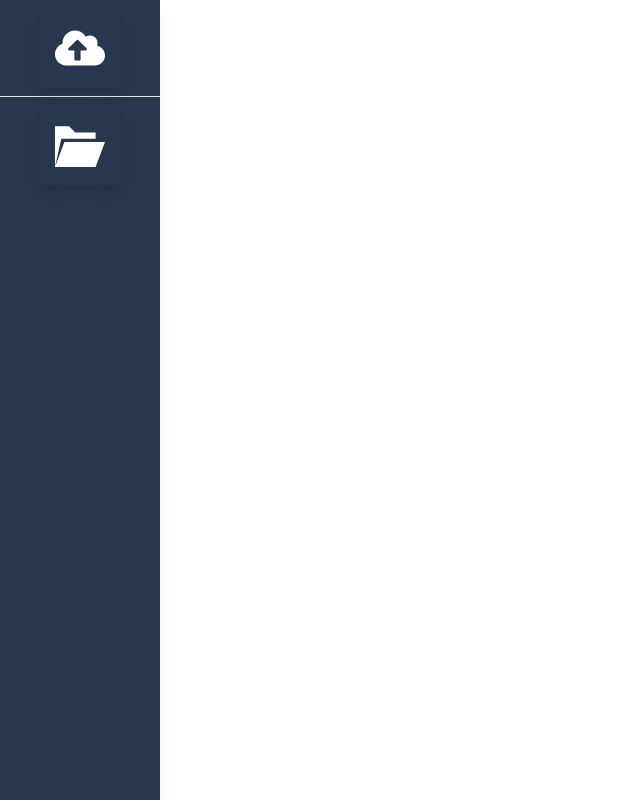
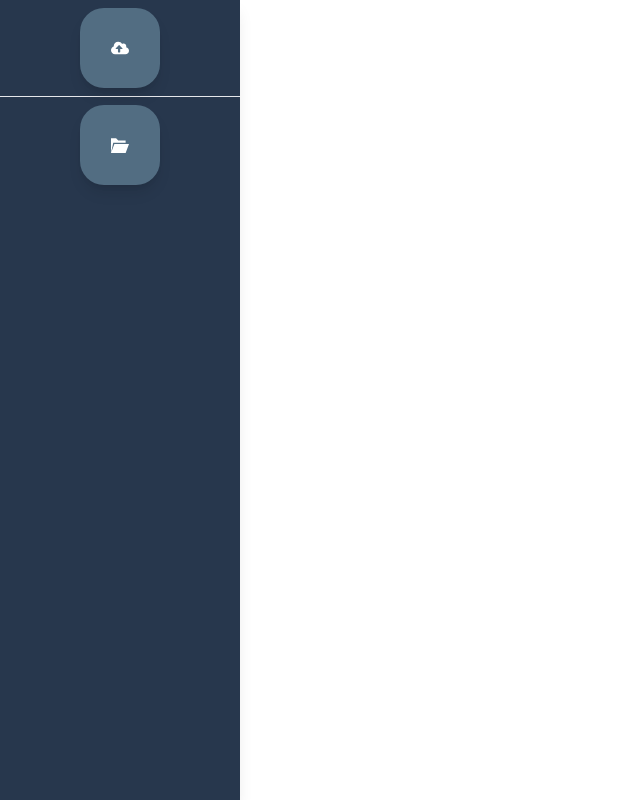
Before and after one commit to Waleed2660/nimbus-ui, a React (Create React App) app: page / in a window 1280 px wide. Shown: the whole page, without its empty margins (0-640 px from the left). Built offline with nearby package versions, Linux system fonts and the light colour scheme.

Commit message:
added some misc fixes

```diff
--- a/src/App.jsx
+++ b/src/App.jsx
@@ -1,9 +1,11 @@
-import Sidebar from './components/sidebar'; // Import Sidebar component
+import Sidebar from './components/sidebar';
+import Container from './components/container';
 
 function App() {
   return (
-    <div className="flex">
+    <div className="flex bg-primary">
       <Sidebar />
+      <Container />
     </div>
   );
 }
--- /dev/null
+++ b/src/components/container/index.jsx
@@ -0,0 +1,9 @@
+
+const Container = () => {
+    return (
+      <div className="content-container">
+      </div>
+    );
+  };
+
+export default Container;
--- a/src/components/sidebar/index.jsx
+++ b/src/components/sidebar/index.jsx
@@ -2,24 +2,26 @@ import { FaCloudUploadAlt } from "react-icons/fa";
 import { ImFolderOpen } from "react-icons/im";
 // import nimbusLogo from '../../resources/nimbus_logo.png';
 
+const iconSize = 18;
+
 const Sidebar = () => {
   return (
-    <div className="fixed top-0 left-0 h-screen w-40 m-0 flex flex-col
-                    bg-primary text-white shadow-lg z-10">
+    <div className="fixed top-0 left-0 h-screen w-60 m-0 flex flex-col
+                    bg-primary text-white shadow-lg">
 
-        <SideBarIcon icon={<FaCloudUploadAlt size={50} />} />
+        <SideBarIcon icon={<FaCloudUploadAlt size={iconSize} />} text={"Upload file"} />
         <Divider />
-        <SideBarIcon icon={<ImFolderOpen size={50}/>} />
+        <SideBarIcon icon={<ImFolderOpen size={iconSize}/>} text={"My files"} />
     </div>
   );
 };
 
-const SideBarIcon = ({ icon }) => (
+const SideBarIcon = ({ icon, text }) => (
   <div className="sidebar-icon group">
     {icon}
-    {/* <span class="sidebar-tooltip group-hover:scale-100">
+    <span class="sidebar-tooltip group-hover:scale-100">
       {text}
-    </span> */}
+    </span>
   </div>
 );
 
--- a/src/index.css
+++ b/src/index.css
@@ -5,7 +5,19 @@
 @layer components {
   .sidebar-icon {
     @apply relative flex items-center justify-center h-20 w-20 mt-2 mb-2 mx-auto shadow-lg
-        bg-primary text-white
-          hover:bg-primary hover:text-slate-400;
+        bg-secondary text-white
+        hover:bg-secondary hover:text-slate-400
+        rounded-3xl hover:rounded-xl
+        transition-all;
+  }
+
+  .sidebar-tooltip{
+    @apply absolute w-auto p-2 m-2 min-w-max left-14 rounded-md shadow-md text-white bg-secondary text-xs font-bold
+          transition-all duration-100 scale-0 origin-left
+  }
+
+  .content-container {
+    @apply flex flex-col m-0 h-full w-full overflow-hidden
+          bg-primary;
   }
 }
--- a/tailwind.config.js
+++ b/tailwind.config.js
@@ -6,10 +6,12 @@ module.exports = {
   mode: 'jit',
   purge: ['./src/**/*.{js,jsx,ts,tsx}', './public/index.html'],
   content: ["./src/**/*.{js,jsx,ts,tsx}", "./index.html"],
+  darkMode: 'dark',
   theme: {
     extend: {
       colors: {
-        primary: "#27374D"
+        primary: "#27374D",
+        secondary: "#526D82"
       }
     },
   },
```
